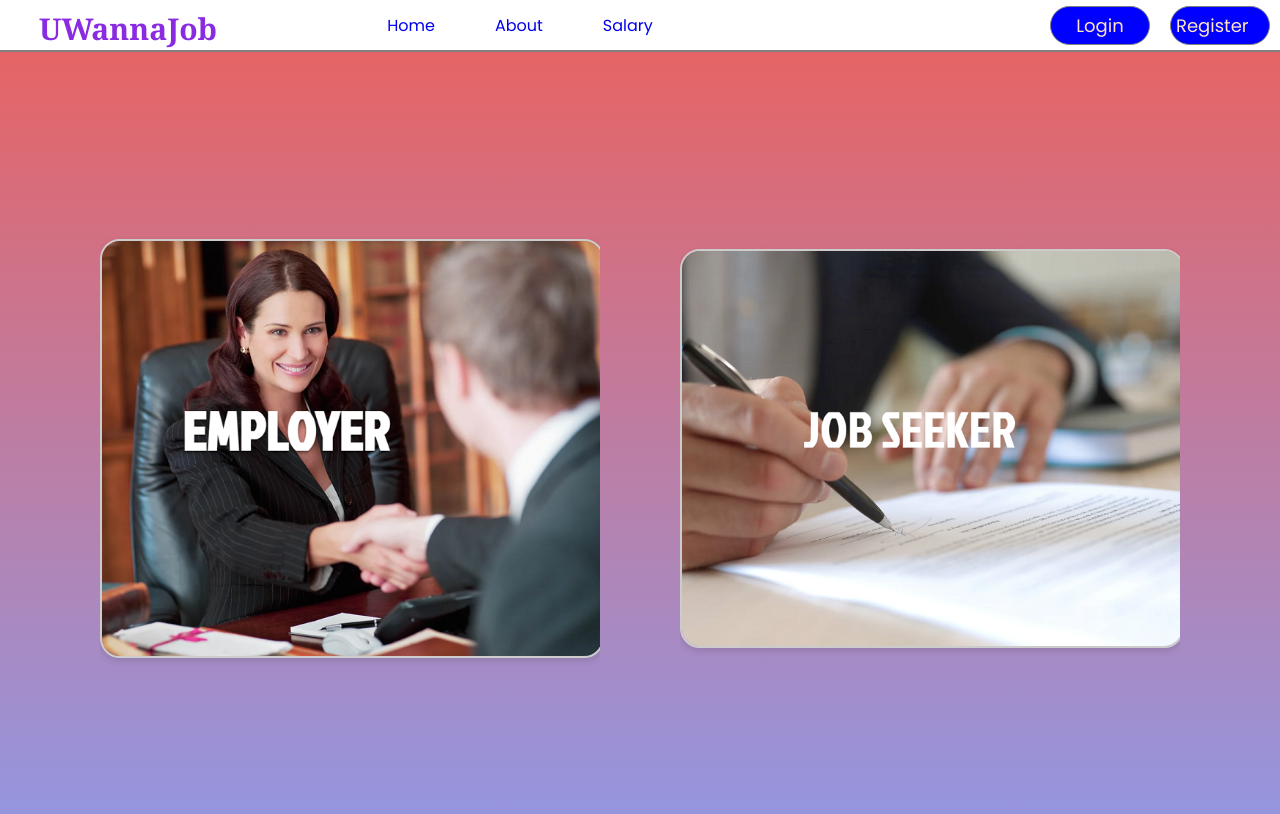
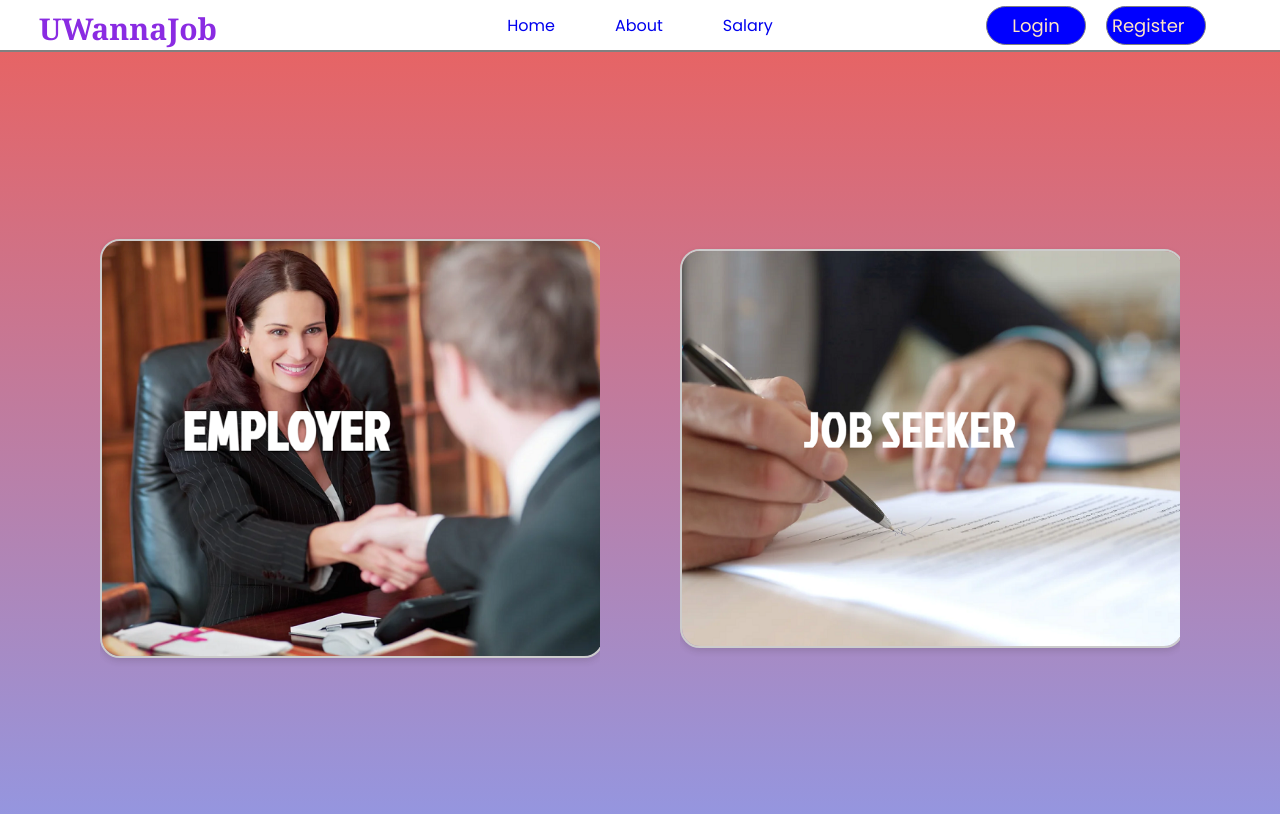
Before and after one commit to oguzcoll/JobBoardSite, a React (Create React App) app in the folder client/: page / in a window 1280 px wide. Shown: the top 814 px of the page. Built offline with nearby package versions, Linux system fonts and the light colour scheme.

Commit message:
navbar and search inputs editted

```diff
--- a/client/src/components/navbar/navbar.css
+++ b/client/src/components/navbar/navbar.css
@@ -1,5 +1,4 @@
 .navbar {
-
   border-bottom: 2px solid gray;
   height: 50px;
   position: relative;
@@ -26,6 +25,8 @@
 }
 
 .right {
+  position: absolute;
+  right: 5%;
   display: flex;
   align-items: center;
   height: 100%; /* Set height to 100% to center the child elements vertically */
--- a/client/src/components/search/search.css
+++ b/client/src/components/search/search.css
@@ -1,16 +1,29 @@
+.container {
+  display: flex;
+  align-items: center;
+  justify-content: center;
 
+}
+
+.search-form {
+  display: flex;
+  align-items: center;
+  justify-content: center;
+  flex-wrap: wrap;
+  margin-top: 30px;
+}
 
 input {
   padding: 0.5rem;
   margin-right: 1rem;
   width: 300px;
-    font-size: 1.2rem;
+  font-size: 20px;
   border: 2px solid #ccc;
   border-radius: 5px;
 }
 
 button {
-    background-color:aqua;
+  background-color:rgb(14, 61, 61);
   color: #fff;
   border: none;
   padding: 0.5rem 1rem;
```
Lines whose indentation alone changed are shown as unchanged.
